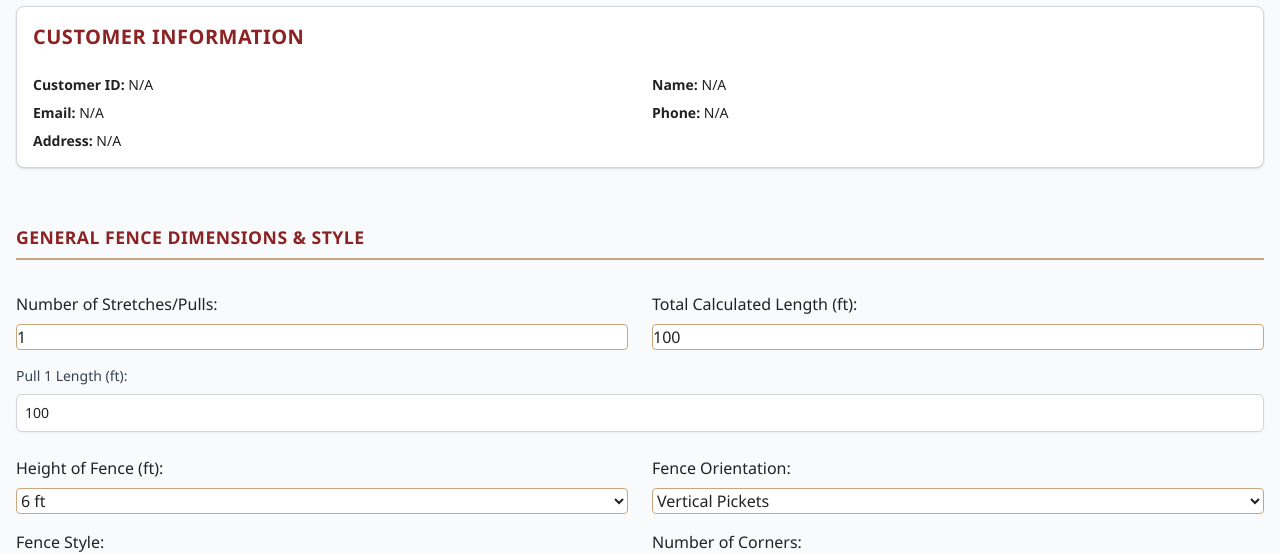
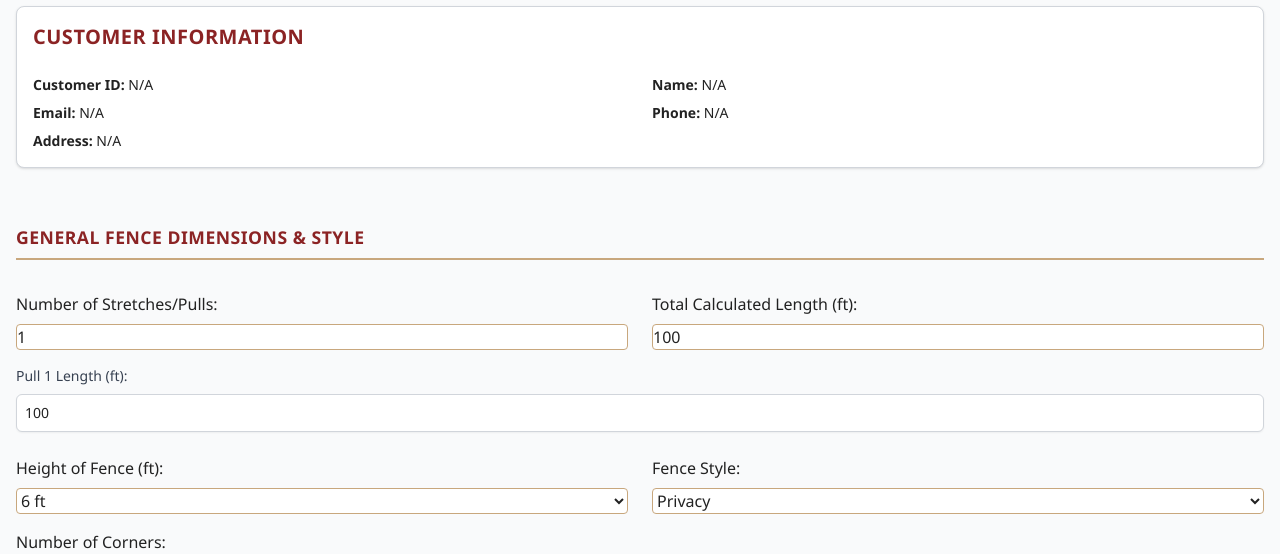
Before and after one commit to philly88r/woodcalc, a website: page index.html in a window 1280 px wide. Shown: the part 254-808 px from the top of the page. Drawn offline with nearby package versions, Linux system fonts and the light colour scheme.

Commit message:
Remove Fence Orientation dropdown and use Fence Style instead

```diff
--- a/index.html
+++ b/index.html
@@ -160,13 +160,7 @@
                 <option value="8">8 ft</option>
             </select>
         </div>
-        <div>
-            <label for="fenceOrientation">Fence Orientation:</label>
-            <select id="fenceOrientation" onchange="calculateFence()">
-                <option value="Vertical" selected>Vertical Pickets</option>
-                <option value="Horizontal">Horizontal Pickets</option>
-            </select>
-         </div>
+
          <div>
             <label for="fenceStyle">Fence Style:</label>
             <select id="fenceStyle" onchange="calculateFence()">
--- a/woodcalc-main.js
+++ b/woodcalc-main.js
@@ -31,8 +31,9 @@ function calculateFence() {
         }
 
         const fenceHeight = getInputValue('fenceHeight');
-        const fenceOrientation = getInputValue('fenceOrientation', false);
         const fenceStyle = getInputValue('fenceStyle', false);
+        // For backward compatibility, determine orientation based on style
+        const fenceOrientation = (fenceStyle === 'Horizontal Pickets') ? 'Horizontal' : 'Vertical';
         const postSpacing = getInputValue('postSpacing');
         const standardPostType = getInputValue('standardPostType', false);
         const holeDepthInches = getInputValue('holeDepth');
```
